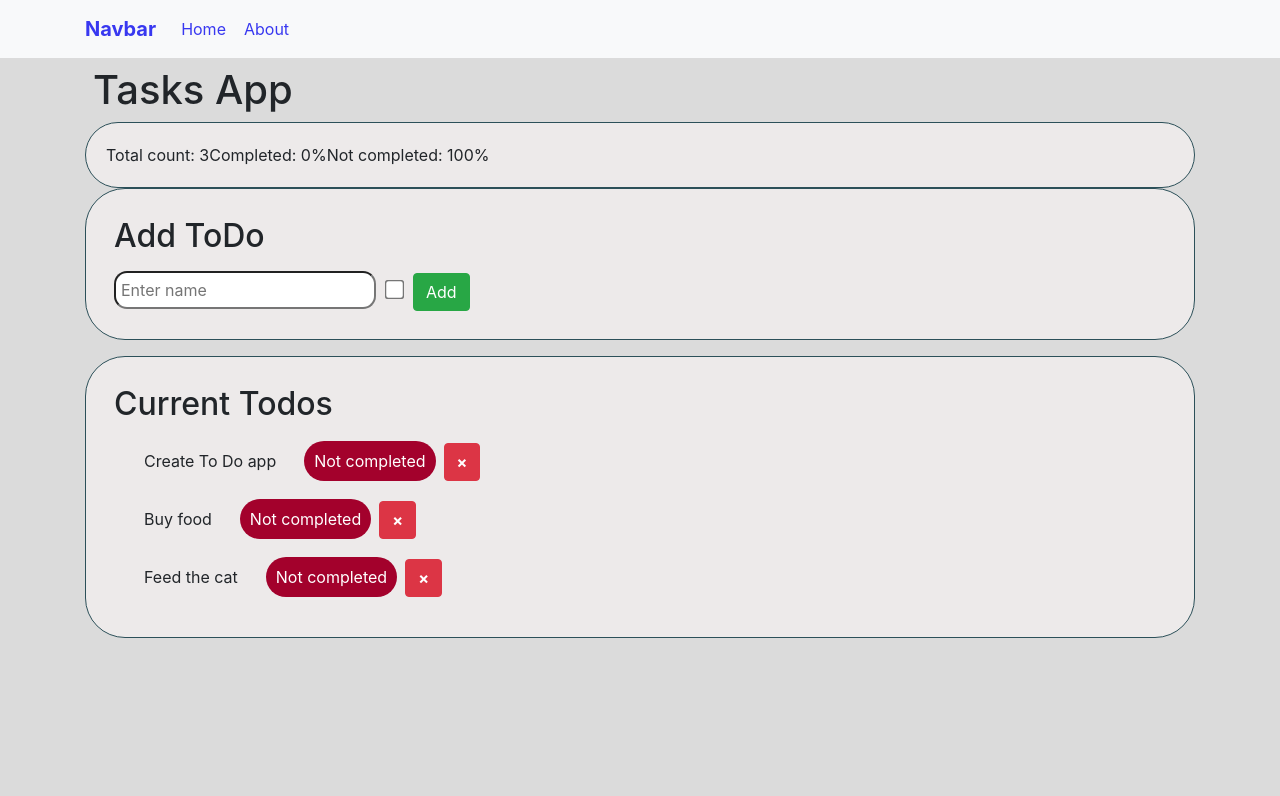
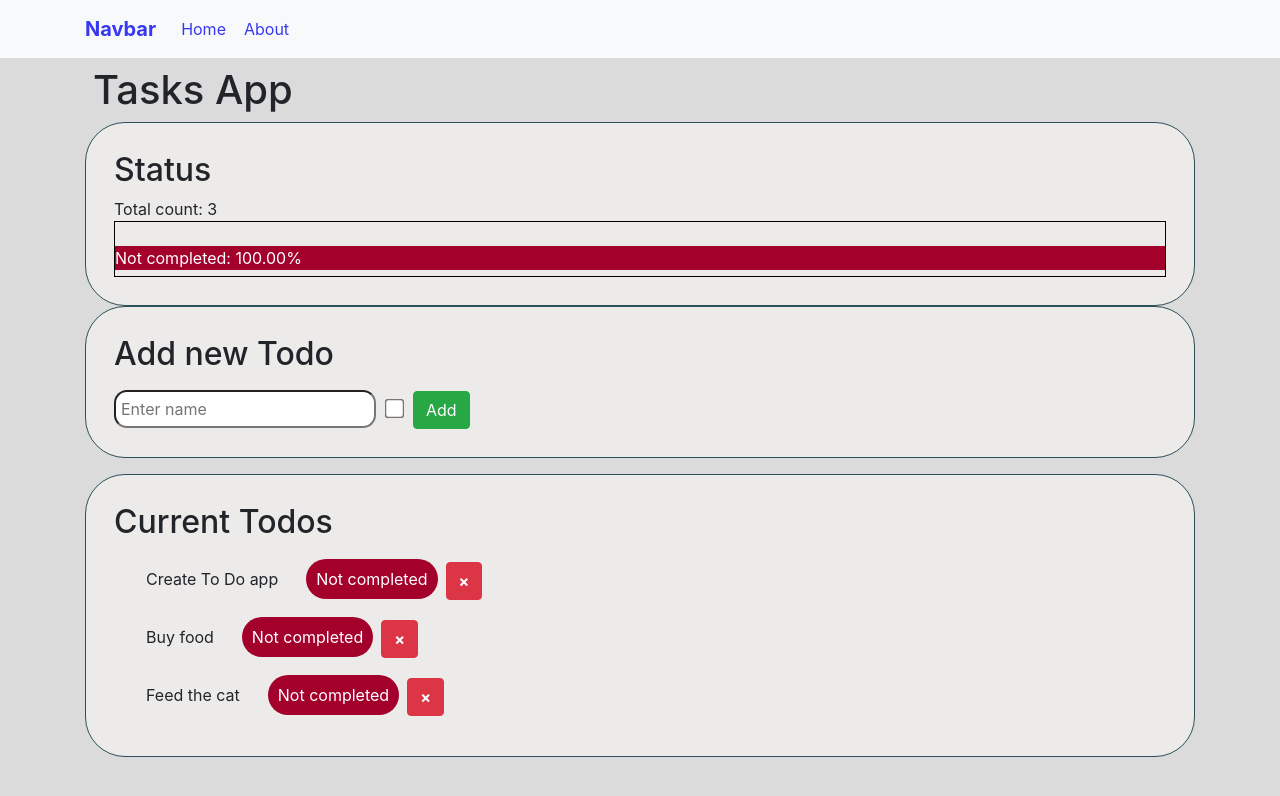
Before and after one commit to MartinKamenov/React-ToDoApp, a React (Create React App) app: page / in a window 1280 px wide. Shown: the top 796 px of the page. Built offline with nearby package versions, Linux system fonts and the light colour scheme.

Commit message:
Changed style of status

```diff
--- a/src/components/todos/addTodo.jsx
+++ b/src/components/todos/addTodo.jsx
@@ -3,7 +3,7 @@ import React from 'react';
 const AddTodo = (props) => {
     return (
         <div className="form-group col-xs-2 nav-fragment">
-            <h2 className="m-2">Add ToDo</h2>
+            <h2 className="m-2">Add new Todo</h2>
             <input className="m-2 todo-input" value={props.addTodo.name}
                 onChange={(ev) =>props.onChangedInputValue(ev)}
                 placeholder="Enter name" type="text"/>
--- a/src/components/todos/css/todos.css
+++ b/src/components/todos/css/todos.css
@@ -14,20 +14,45 @@
     cursor:default;
 }
 
+span.completed-percenteger {
+    margin: 0px;
+    background-color: #26a86b;
+    color: white;
+    height: 100%;
+    overflow: hidden;
+    display: inline-block;
+}
+span.incompleted-percenteger {
+    margin: 0px;
+    background-color: #a3012c;
+    color: white;
+    height: 100%;
+    overflow: hidden;
+    display: inline-block;
+}
+
 .todo {
     margin: 20px;
 }
 
 .status_changer {
     padding: 10px;
-    border-bottom: 2px solid transparent;
-    border-right: 2px solid transparent;
+    border: 2px solid transparent;
+    border-radius: 10%;
 }
 .status_changer:hover {
+    border-radius: 10px;
     padding: 10px;
-    border-bottom: 2px solid red;
-    border-right: 2px solid red;
+    border-bottom: 2px solid #ba0000;
+    border-right: 2px solid #ba0000;
+    border-top: 2px solid red;
+    border-left: 2px solid red;
     cursor:pointer;
+}
+
+.percent-visualizer {
+    border: 1px solid black;
+    padding: 0px;
 }
 
 .delete-btn {
--- a/src/components/todos/todoStatus.jsx
+++ b/src/components/todos/todoStatus.jsx
@@ -3,9 +3,16 @@ import React from 'react';
 const TodoStatus = (props) => {
     return (
         <div className="nav-fragment">
-            <span>Total count: {props.totalCount}</span>
-            <span>Completed: {props.completedPercent}</span>
-            <span>Not completed: {props.notCompletedPercent}</span>
+            <h2 className="m-2 header">Status</h2>
+            <div className="m-2">
+                <div>Total count: {props.totalCount}</div>
+                <div className="percent-visualizer">
+                    <span className="completed-percenteger"
+                        style={{ width: props.completedPercent+'%'  }}>Completed: {props.completedPercent}%</span>
+                    <span className="incompleted-percenteger"
+                        style={{ width: props.notCompletedPercent+'%' }}>Not completed: {props.notCompletedPercent}%</span>
+                </div>
+            </div>
         </div>
     );
 }
--- a/src/components/todos/todos.jsx
+++ b/src/components/todos/todos.jsx
@@ -69,13 +69,15 @@ class ToDos extends Component {
     }
 
     getCompletedPercent() {
-        const percent = (this.state.todos.filter(t => t.completed).length / this.state.todos.length) * 100;
-        return percent + '%';
+        const todos = this.state.todos;
+        const percent = ((todos.filter(t => t.completed).length / todos.length) * 100).toFixed(2);
+        return percent;
     }
 
     getIncompletedPercent() {
-        const percent = (this.state.todos.filter(t => !t.completed).length / this.state.todos.length) * 100;
-        return percent + '%';
+        const todos = this.state.todos;
+        const percent = ((todos.filter(t => !t.completed).length / todos.length) * 100).toFixed(2);
+        return percent;
     }
 
     render() {
```
